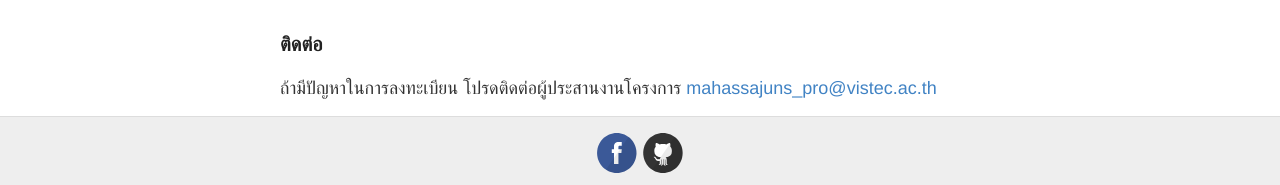
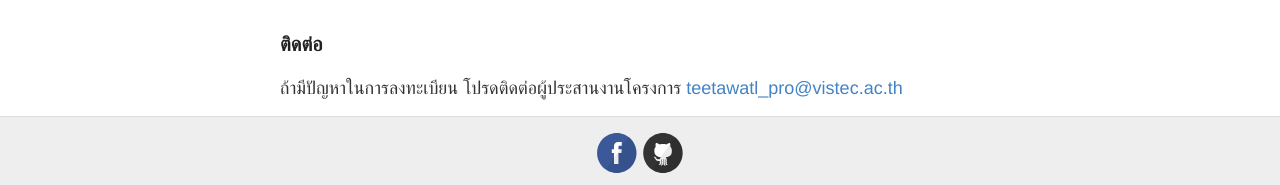
Before and after one commit to ai-builders/ai-builders.github.io, a Jekyll site: the page built from docs/register.md, in a window 1280 px wide and 900 px high, scrolled down 3055 px. Shown: the part 712-897 px from the top of the window. Built offline with Jekyll 4.4.1, drawn with Linux system fonts in a browser that asks for light colours; a script that is not in the unit is left out.

Commit message:
Changed contact E-mail in register page

```diff
--- a/docs/register.md
+++ b/docs/register.md
@@ -24,4 +24,4 @@ permalink: /register/
 
 ### ติดต่อ
 
-ถ้ามีปัญหาในการลงทะเบียน โปรดติดต่อผู้ประสานงานโครงการ [mahassajuns_pro@vistec.ac.th](mailto:mahassajuns_pro@vistec.ac.th)
+ถ้ามีปัญหาในการลงทะเบียน โปรดติดต่อผู้ประสานงานโครงการ [teetawatl_pro@vistec.ac.th](mailto:teetawatl_pro@vistec.ac.th)
```
